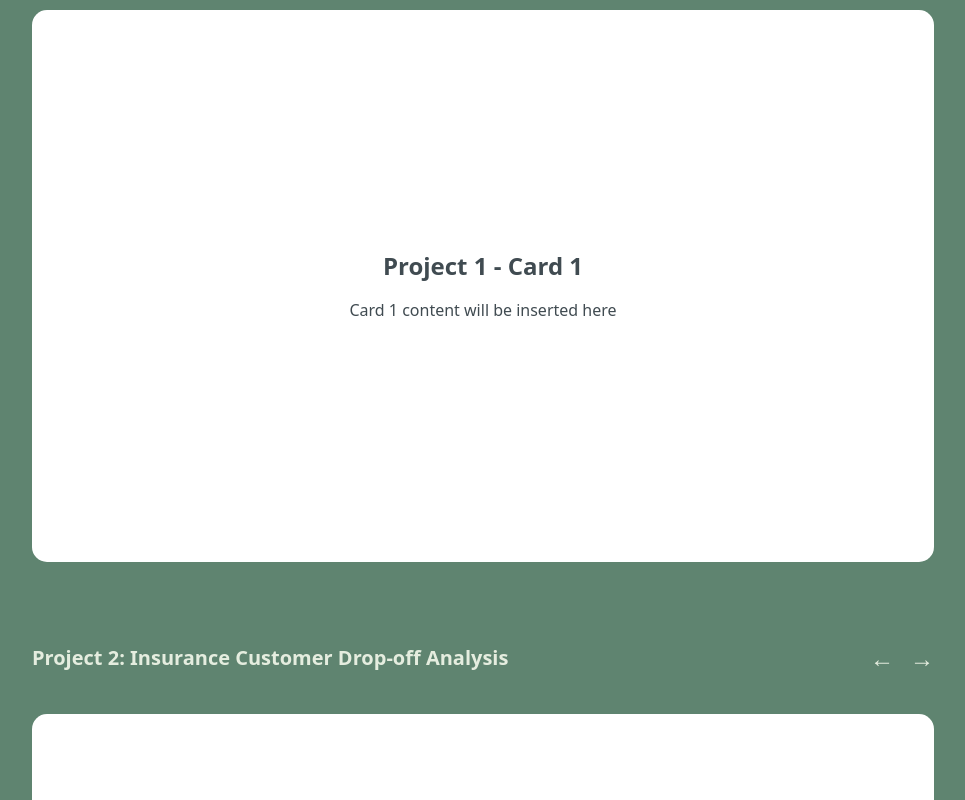
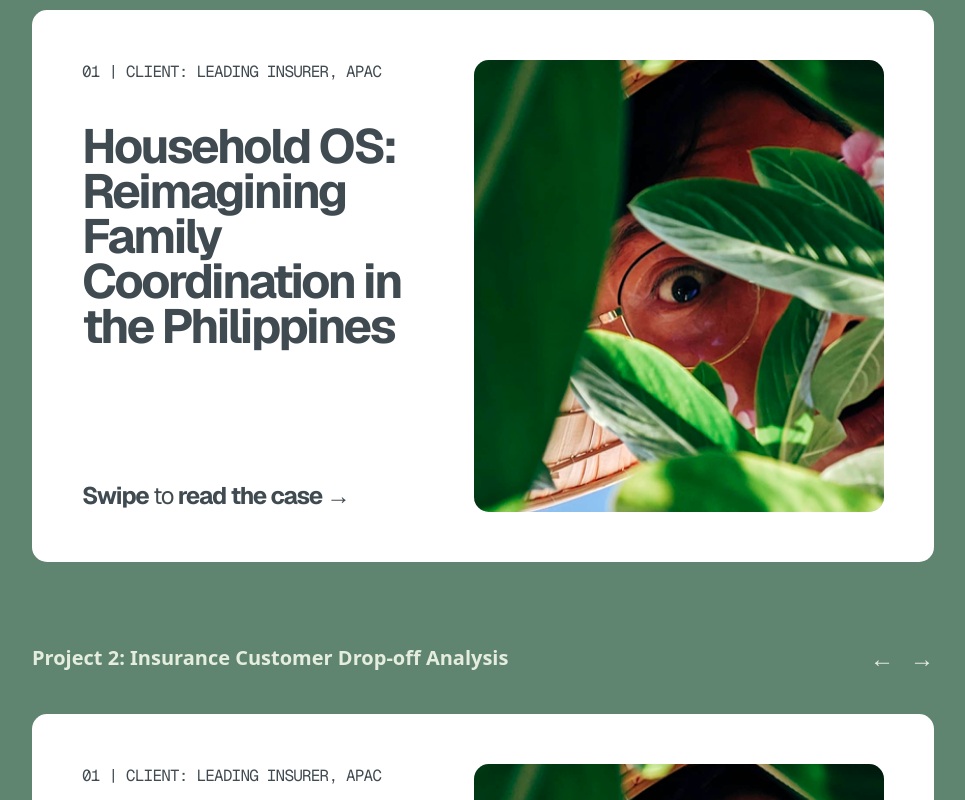
Before and after one commit to prettymanly/studioziff, a Next.js app: page /research-projects in a window 1280 px wide. Shown: the part 1160-1960 px from the top of the page, without its empty margins (157-1122 px from the left). Built offline with nearby package versions, Linux system fonts and the light colour scheme.

Commit message:
feat: implement 5-variant ProjectCard component and update research page

```diff
--- a/src/app/research-projects/page.tsx
+++ b/src/app/research-projects/page.tsx
@@ -2,6 +2,65 @@
 
 import Image from 'next/image';
 import { useRef } from 'react';
+import ProjectCard, { ProjectCardProps } from '@/components/ProjectCard/ProjectCard';
+
+const project1Data: ProjectCardProps[] = [
+  {
+    variant: 'ProjectCover',
+    overline: '01 | CLIENT: LEADING INSURER, APAC',
+    title: 'Household OS: Reimagining Family Coordination in the Philippines',
+    image: '/images/intro-image.png', // Using existing image as placeholder
+    swipeToRead: true,
+  },
+  {
+    variant: '1:1ContentCol',
+    overline: '01 | CLIENT: LEADING INSURER, APAC',
+    leftContent: {
+      title: 'From Insight to Org-Wide Activation',
+      body: "In a co-creation workshop, I facilitated teams across the org to use the mindsets hands-on, not as reference material, but as thinking tools.",
+      list: [
+        "Marketing saw how to better communicate trust during moments of instability.",
+        "Product identified where complexity bred drop-off.",
+        "Ops rethought service flows around moments of vulnerability."
+      ]
+    },
+    rightContent: {
+      title: 'Why It Matters',
+      body: "Most insurers track customers as data points. We helped this one see them as living systems of changing needs and gave teams the tools to work with those shifts in real time. This project wasn't just about decoding behavior. It was about embedding a new way of noticing, thinking, and designing across the business."
+    }
+  },
+  {
+    variant: '3:5ContentCol',
+    overline: '01 | CLIENT: LEADING INSURER, APAC',
+    leftContent: {
+      body: 'As policy lapses surged, the question wasn\'t just "why are people walking away?" It was, <strong><em>why weren\'t we seeing it coming?</em></strong><br/><br/>This insurer had data, but little visibility into the shifting emotional and practical realities behind those numbers. What they lacked was a shared lens across departments: a way to notice, interpret, and respond to early signals of disengagement before it was too late.'
+    },
+    rightContent: {
+        title: 'From Personas to Fluid Mindsets',
+        body: `We interviewed customers and frontline staff across APAC, surfacing 12 distinct Insurance Mindsets, from skeptical first-timers to overwhelmed caregivers managing multiple policies.<br/><br/>But these weren't personas. They were behavioral states: dynamic, overlapping, and context-driven. <br/><br/>They helped teams ask better questions like: <br/><em>What happens when someone is 'Envisioning' their future, while also 'Sheltering' loved ones through crisis?</em><br/><br/>Each mindset acted as a strategic signal, helping teams anticipate when, how, and why a customer's needs might shift, and what that could mean for service, messaging, or support.`
+    }
+  },
+  {
+    variant: '3:5ImageContent',
+    overline: '01 | CLIENT: LEADING INSURER, APAC',
+    image: '/images/intro-image.png', // Using existing image as placeholder
+    rightContent: {
+      title: 'A Tool Teams Could Think With',
+      body: "We transformed these insights into tactile mindset cards, not just to summarize research, but to trigger alignment and action. I led the design and development of these cards, not just visually, but functionally:",
+      list: [
+        "Could a marketer hold one and reframe their brief?",
+        "Could a product owner spot a blind spot they hadn't seen before?",
+        "Could an operations lead see where empathy could be built into the backend?"
+      ]
+    }
+  },
+  {
+    variant: 'HMW',
+    overline: '01 | CLIENT: LEADING INSURER, APAC',
+    hmw: 'How might an everyday utility app redistribute invisible labour across the household?',
+  }
+];
+
 
 export default function ResearchProjectsPage() {
   const scrollRef1 = useRef<HTMLDivElement>(null);
@@ -101,12 +160,9 @@
               className="overflow-x-auto snap-x snap-mandatory scrollbar-hide"
               style={{ display: 'flex', gap: '2rem', padding: '1rem 0' }}
             >
-              {[1, 2, 3, 4, 5].map((cardNum) => (
-                <div key={cardNum} className="w-[902px] h-[552px] bg-white rounded-[15px] p-[56px] flex-shrink-0 snap-center flex items-center justify-center">
-                  <div className="text-center text-[#404b51]">
-                    <h4 className="text-2xl font-bold mb-4">Project 1 - Card {cardNum}</h4>
-                    <p>Card {cardNum} content will be inserted here</p>
-                  </div>
+              {project1Data.map((card, index) => (
+                <div key={index} className="flex-shrink-0 snap-center">
+                  <ProjectCard {...card} />
                 </div>
               ))}
             </div>
@@ -136,12 +192,9 @@
               className="overflow-x-auto snap-x snap-mandatory scrollbar-hide"
               style={{ display: 'flex', gap: '2rem', padding: '1rem 0' }}
             >
-              {[1, 2, 3, 4, 5].map((cardNum) => (
-                <div key={cardNum} className="w-[902px] h-[552px] bg-white rounded-[15px] p-[56px] flex-shrink-0 snap-center flex items-center justify-center">
-                  <div className="text-center text-[#404b51]">
-                    <h4 className="text-2xl font-bold mb-4">Project 2 - Card {cardNum}</h4>
-                    <p>Card {cardNum} content will be inserted here</p>
-                  </div>
+              {project1Data.map((card, index) => (
+                <div key={index} className="flex-shrink-0 snap-center">
+                  <ProjectCard {...card} />
                 </div>
               ))}
             </div>
@@ -171,12 +224,9 @@
               className="overflow-x-auto snap-x snap-mandatory scrollbar-hide"
               style={{ display: 'flex', gap: '2rem', padding: '1rem 0' }}
             >
-              {[1, 2, 3, 4, 5].map((cardNum) => (
-                <div key={cardNum} className="w-[902px] h-[552px] bg-white rounded-[15px] p-[56px] flex-shrink-0 snap-center flex items-center justify-center">
-                  <div className="text-center text-[#404b51]">
-                    <h4 className="text-2xl font-bold mb-4">Project 3 - Card {cardNum}</h4>
-                    <p>Card {cardNum} content will be inserted here</p>
-                  </div>
+              {project1Data.map((card, index) => (
+                <div key={index} className="flex-shrink-0 snap-center">
+                  <ProjectCard {...card} />
                 </div>
               ))}
             </div>
--- a/src/components/ProjectCard/ProjectCard.tsx
+++ b/src/components/ProjectCard/ProjectCard.tsx
@@ -1,223 +1,148 @@
+'use client';
+
 import React from 'react';
 import { Card, CardContent } from '@/components/ui/card';
 import { Button } from '@/components/ui/button';
 import Image from 'next/image';
 
-export interface ProjectCardProps {
-  project_number: number;
-  client: string;
-  variant: 'ProjectCover' | '1-1ContentCol' | '3-5ContentCol' | '3-5ImageContent' | 'DesignQuestion';
-  content?: string | null;
-  cover_image_url?: string | null;
-  project_image_url?: string | null;
-  hmw_line?: string | null;
-  title?: string | null;
-  description?: string | null;
-}
+export type ProjectCardProps = {
+  variant: 'ProjectCover' | '3:5ContentCol' | '1:1ContentCol' | '3:5ImageContent' | 'HMW';
+  overline: string;
+  title?: string;
+  description?: string;
+  image?: string;
+  hmw?: string;
+  swipeToRead?: boolean;
+  leftContent?: {
+    title?: string;
+    body: string;
+    list?: string[];
+  };
+  rightContent?: {
+    title?: string;
+    body: string;
+    list?: string[];
+  };
+};
 
-export const ProjectCard: React.FC<ProjectCardProps> = ({
-  project_number,
-  client,
+const ProjectCard: React.FC<ProjectCardProps> = ({
   variant,
-  content,
-  cover_image_url,
-  project_image_url,
-  hmw_line,
+  overline,
   title,
   description,
+  image,
+  hmw,
+  swipeToRead,
+  leftContent,
+  rightContent,
 }) => {
-  // Base card styling - 902×552px as per Figma specs
-  const baseCardClass = "w-[902px] h-[552px] bg-[#0f172a] border-slate-700 relative overflow-hidden";
-
-  // Render ProjectCover variant
-  if (variant === 'ProjectCover') {
+  switch (variant) {
+    case 'ProjectCover':
       return (
-      <Card className={baseCardClass}>
-        <CardContent className="p-0 h-full">
-          <div className="h-full flex">
-            {/* Left Container - Content */}
-            <div className="flex-1 p-12 flex flex-col justify-between">
-              {/* Overline */}
-              <div className="mb-8">
-                <p className="text-[#E5EDDF] text-sm font-mono opacity-70 mb-6">
-                  {String(project_number).padStart(2, '0')} | CLIENT: {client.toUpperCase()}
+        <div className="w-[902px] h-[552px] bg-white rounded-[15px] p-[50px] flex items-center justify-between">
+          <div className="flex flex-col justify-between h-full w-[392px]">
+            <div>
+              <p className="font-mono text-base text-[#404b51] tracking-[-0.8px]">{overline}</p>
+              <h2 className="font-sans text-5xl font-bold text-[#404b51] tracking-[-2.5px] leading-[45px] mt-10">
+                {title}
+              </h2>
+            </div>
+            {swipeToRead && (
+              <p className="font-sans text-2xl font-bold text-[#404b51] tracking-[-1.15px]">
+                Swipe <span className="font-normal">to</span> read the case →
               </p>
-                {title && (
-                  <h3 className="text-[#E5EDDF] text-2xl font-bold leading-tight">
-                    {title}
-                  </h3>
             )}
           </div>
-
-              {/* Description */}
-              {description && (
-                <div className="flex-1 mb-8">
-                  <p className="text-[#E5EDDF] text-base leading-relaxed opacity-85">
-                    {description}
-                  </p>
-                </div>
-              )}
-
-              {/* CTA */}
-              <div>
-                <Button
-                  variant="ghost"
-                  size="sm"
-                  className="text-[#E5EDDF] hover:text-[#E5EDDF] hover:bg-slate-800/50 p-0 h-auto font-normal"
-                >
-                  Swipe to read the case →
-                </Button>
-              </div>
-            </div>
-
-            {/* Right Container - Image */}
-            <div className="w-1/2 relative">
-              {cover_image_url ? (
-                <Image
-                  src={cover_image_url}
-                  alt={`${client} project cover`}
-                  fill
-                  className="object-cover"
-                />
-              ) : (
-                <div className="w-full h-full bg-slate-800/30 flex items-center justify-center">
-                  <span className="text-slate-500 text-sm">Project Image</span>
+          {image && (
+            <div className="w-[410px] h-full bg-[#d9d9d9] rounded-[15px] relative">
+              <Image src={image} alt={title || 'Project Image'} fill className="rounded-[15px] object-cover" />
             </div>
           )}
         </div>
-          </div>
-        </CardContent>
-      </Card>
       );
-  }
 
-  // Render 1-1ContentCol variant (Text-heavy content)
-  if (variant === '1-1ContentCol') {
+    case '1:1ContentCol':
       return (
-      <Card className={baseCardClass}>
-        <CardContent className="p-12 h-full">
-          <div className="h-full flex flex-col justify-center">
-            <div className="max-w-2xl">
-              {content && (
-                <p className="text-[#E5EDDF] text-lg leading-relaxed opacity-90">
-                  {content}
-                </p>
+        <div className="w-[902px] h-[552px] bg-white rounded-[15px] p-[50px] flex flex-col">
+          <p className="font-mono text-base text-[#404b51] tracking-[-0.8px] mb-5">{overline}</p>
+          <div className="flex flex-1 gap-5">
+            <div className="w-1/2">
+              <h3 className="font-sans text-lg font-bold text-[#404b51] mb-2">{leftContent?.title}</h3>
+              <div className="font-sans text-lg text-[#404b51] leading-[22px] space-y-4">
+                <p>{leftContent?.body}</p>
+                {leftContent?.list && (
+                  <ul className="list-disc pl-5 space-y-2">
+                    {leftContent.list.map((item, index) => <li key={index}>{item}</li>)}
+                  </ul>
                 )}
               </div>
             </div>
-        </CardContent>
-      </Card>
-    );
-  }
-
-  // Render 3-5ContentCol variant (Multi-column content)
-  if (variant === '3-5ContentCol') {
-    return (
-      <Card className={baseCardClass}>
-        <CardContent className="p-12 h-full">
-          <div className="h-full flex items-center">
-            <div className="grid grid-cols-2 gap-12 w-full">
-              <div>
-                <h4 className="text-[#E5EDDF] text-lg font-semibold mb-4 opacity-90">
-                  Challenge
-                </h4>
-                <p className="text-[#E5EDDF] text-base leading-relaxed opacity-75">
-                  {content || "Project challenge description goes here..."}
-                </p>
-              </div>
-              <div>
-                <h4 className="text-[#E5EDDF] text-lg font-semibold mb-4 opacity-90">
-                  Outcome
-                </h4>
-                <p className="text-[#E5EDDF] text-base leading-relaxed opacity-75">
-                  {description || "Project outcome and results go here..."}
-                </p>
+            <div className="w-1/2">
+              <h3 className="font-sans text-lg font-bold text-[#404b51] mb-2">{rightContent?.title}</h3>
+              <p className="font-sans text-lg text-[#404b51] leading-[22px]">{rightContent?.body}</p>
             </div>
           </div>
         </div>
-        </CardContent>
-      </Card>
       );
-  }
 
-  // Render 3-5ImageContent variant (Image + content combination)
-  if (variant === '3-5ImageContent') {
+    case '3:5ContentCol':
         return (
-      <Card className={baseCardClass}>
-        <CardContent className="p-0 h-full">
-          <div className="h-full flex">
-            {/* Content Section */}
-            <div className="w-2/5 p-12 flex flex-col justify-center">
-              {title && (
-                <h4 className="text-[#E5EDDF] text-xl font-bold mb-6">
-                  {title}
-                </h4>
+            <div className="w-[902px] h-[552px] bg-white rounded-[15px] p-[50px] flex flex-col">
+                <p className="font-mono text-base text-[#404b51] tracking-[-0.8px] mb-5">{overline}</p>
+                <div className="flex flex-1 gap-5">
+                    <div className="w-[287px] flex-shrink-0">
+                        <p className="font-sans text-lg text-[#404b51] leading-[22px]">
+                            {leftContent?.body}
+                        </p>
+                    </div>
+                    <div className="flex-1">
+                        <h3 className="font-sans text-lg font-bold text-[#404b51] mb-2">{rightContent?.title}</h3>
+                        <div className="font-sans text-lg text-[#404b51] leading-[22px] space-y-4">
+                           <p dangerouslySetInnerHTML={{ __html: rightContent?.body || '' }} />
+                        </div>
+                    </div>
+                </div>
+            </div>
+        );
+
+    case '3:5ImageContent':
+        return (
+            <div className="w-[902px] h-[552px] bg-white rounded-[15px] p-[50px] flex flex-col">
+                <p className="font-mono text-base text-[#404b51] tracking-[-0.8px] mb-5">{overline}</p>
+                <div className="flex flex-1 gap-5">
+                    {image && (
+                        <div className="w-72 h-full bg-[#d9d9d9] rounded-[15px] relative flex-shrink-0">
+                          <Image src={image} alt={title || 'Project Image'} fill className="rounded-[15px] object-cover" />
+                        </div>
                     )}
-              {content && (
-                <p className="text-[#E5EDDF] text-base leading-relaxed opacity-85">
-                  {content}
-                </p>
-              )}
-            </div>
-
-            {/* Image Section */}
-            <div className="w-3/5 relative">
-              {project_image_url ? (
-                <Image
-                  src={project_image_url}
-                  alt={`${client} project detail`}
-                  fill
-                  className="object-cover"
-                />
-              ) : (
-                <div className="w-full h-full bg-slate-800/30 flex items-center justify-center">
-                  <span className="text-slate-500 text-sm">Project Detail Image</span>
-                </div>
+                    <div className="flex-1">
+                        <h3 className="font-sans text-lg font-bold text-[#404b51] mb-2">{rightContent?.title}</h3>
+                         <div className="font-sans text-lg text-[#404b51] leading-[22px] space-y-4">
+                           <p>{rightContent?.body}</p>
+                            {rightContent?.list && (
+                                <ul className="list-disc pl-5 space-y-2">
+                                    {rightContent.list.map((item, index) => <li key={index}>{item}</li>)}
+                                </ul>
                             )}
                         </div>
                     </div>
-        </CardContent>
-      </Card>
-    );
-  }
-
-  // Render DesignQuestion variant ("How might we..." sections)
-  if (variant === 'DesignQuestion') {
-    return (
-      <Card className={baseCardClass}>
-        <CardContent className="p-12 h-full">
-          <div className="h-full flex flex-col justify-center">
-            <div className="text-center max-w-3xl mx-auto">
-              <div className="mb-8">
-                <span className="text-[#E5EDDF] text-sm font-mono opacity-50 tracking-wider">
-                  DESIGN QUESTION
-                </span>
-              </div>
-              <h3 className="text-[#E5EDDF] text-3xl font-bold leading-tight mb-6">
-                {hmw_line || "How might we..."}
-              </h3>
-              {content && (
-                <p className="text-[#E5EDDF] text-lg leading-relaxed opacity-75">
-                  {content}
-                </p>
-              )}
                 </div>
             </div>
-        </CardContent>
-      </Card>
         );
+
+
+    case 'HMW':
+      return (
+        <div className="w-[902px] h-[552px] bg-[#6a8f7b] rounded-[15px] p-[50px] flex items-center justify-center">
+          <h2 className="font-sans text-5xl text-white text-center leading-[50px] tracking-[-2.5px] max-w-[676px]">
+            {hmw}
+          </h2>
+        </div>
+      );
+
+    default:
+      return null;
   }
-
-  // Fallback - should not reach here
-  return (
-    <Card className={baseCardClass}>
-      <CardContent className="p-12 h-full flex items-center justify-center">
-        <div className="text-center text-slate-400">
-          <p>Unknown variant: {variant}</p>
-        </div>
-      </CardContent>
-    </Card>
-  );
 };
 
 export default ProjectCard;
```
Lines whose indentation alone changed are shown as unchanged.
